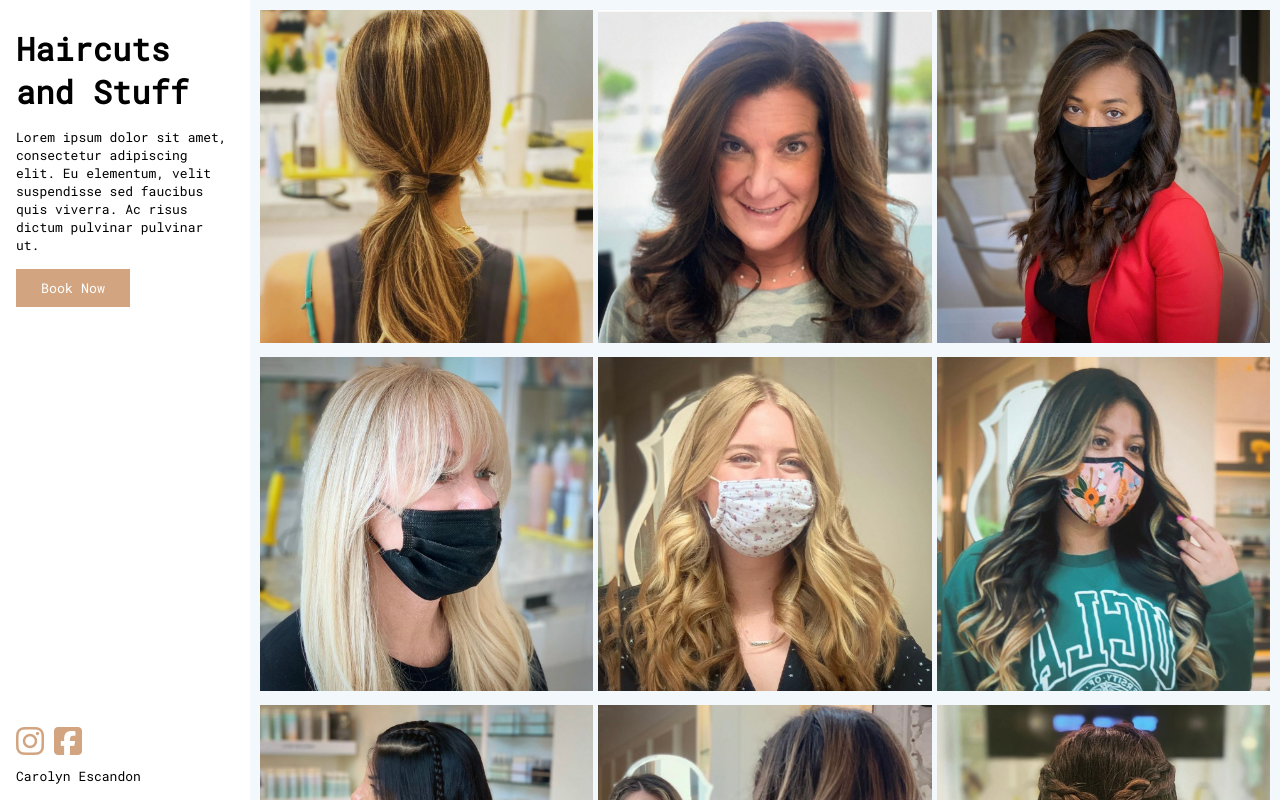
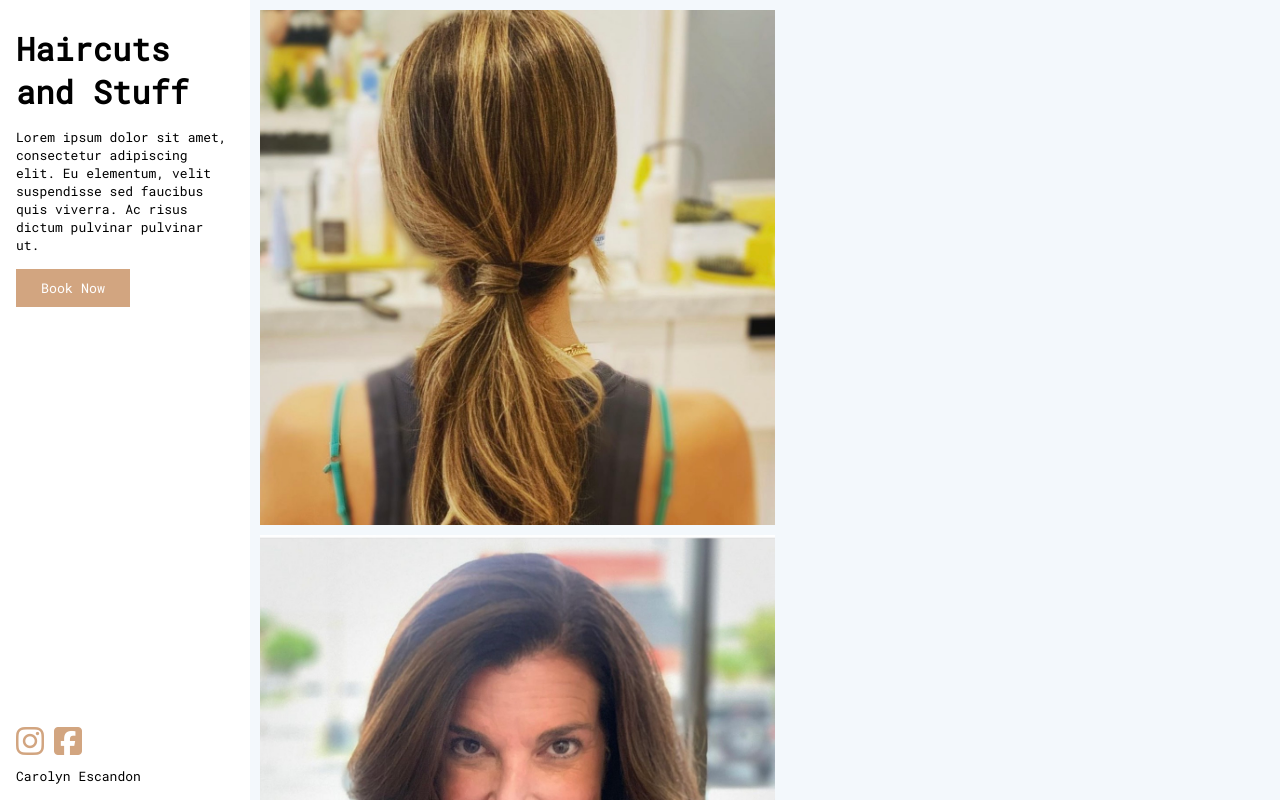
Before and after one commit to cjislegit/carolyn_blowouts, a React (Create React App) app: page / in a window 1280 px wide. Built offline with nearby package versions, Linux system fonts and the light colour scheme.

Commit message:
Photos now stay square when resizing.

```diff
--- a/src/gallery.js
+++ b/src/gallery.js
@@ -13,36 +13,16 @@ import img10 from './assets/IMG_4670.jpeg';
 const Gallery = () => {
   return (
     <div className={styles.gallery}>
-      <div className={styles.img}>
       <img src={img1} alt='' />
-      </div>
-      <div className={styles.img}>
       <img src={img2} alt='' />
-      </div>
-      <div className={styles.img}>
       <img src={img3} alt='' />
-      </div>
-      <div className={styles.img}>
       <img src={img4} alt='' />
-      </div>
-      <div className={styles.img}>
       <img src={img5} alt='' />
-      </div>
-      <div className={styles.img}>
       <img src={img6} alt='' />
-      </div>
-      <div className={styles.img}>
       <img src={img7} alt='' />
-      </div>
-      <div className={styles.img}>
       <img src={img8} alt='' />
-      </div>
-      <div className={styles.img}>
       <img src={img9} alt='' />
-      </div>
-      <div className={styles.img}>
       <img src={img10} alt='' />
-      </div>
     </div>
   );
 };
--- a/src/gallery.module.css
+++ b/src/gallery.module.css
@@ -14,9 +14,16 @@
   min-height: 105px;
   max-width: 33%;
   margin-bottom: 10px;
+  height: 0;
+  width: 0;
 }
 
 img {
-  max-width: 100%;
-  max-height: 100%;
+  width: 100%;
+  height: auto;
+  min-width: 105px;
+  min-height: 105px;
+  max-width: 515px;
+  margin-bottom: 10px;
+  display: block;
 }
```
Also changed, not shown: src/assets/IMG_4669 (1).jpeg (deleted). Lines whose indentation alone changed are shown as unchanged.
